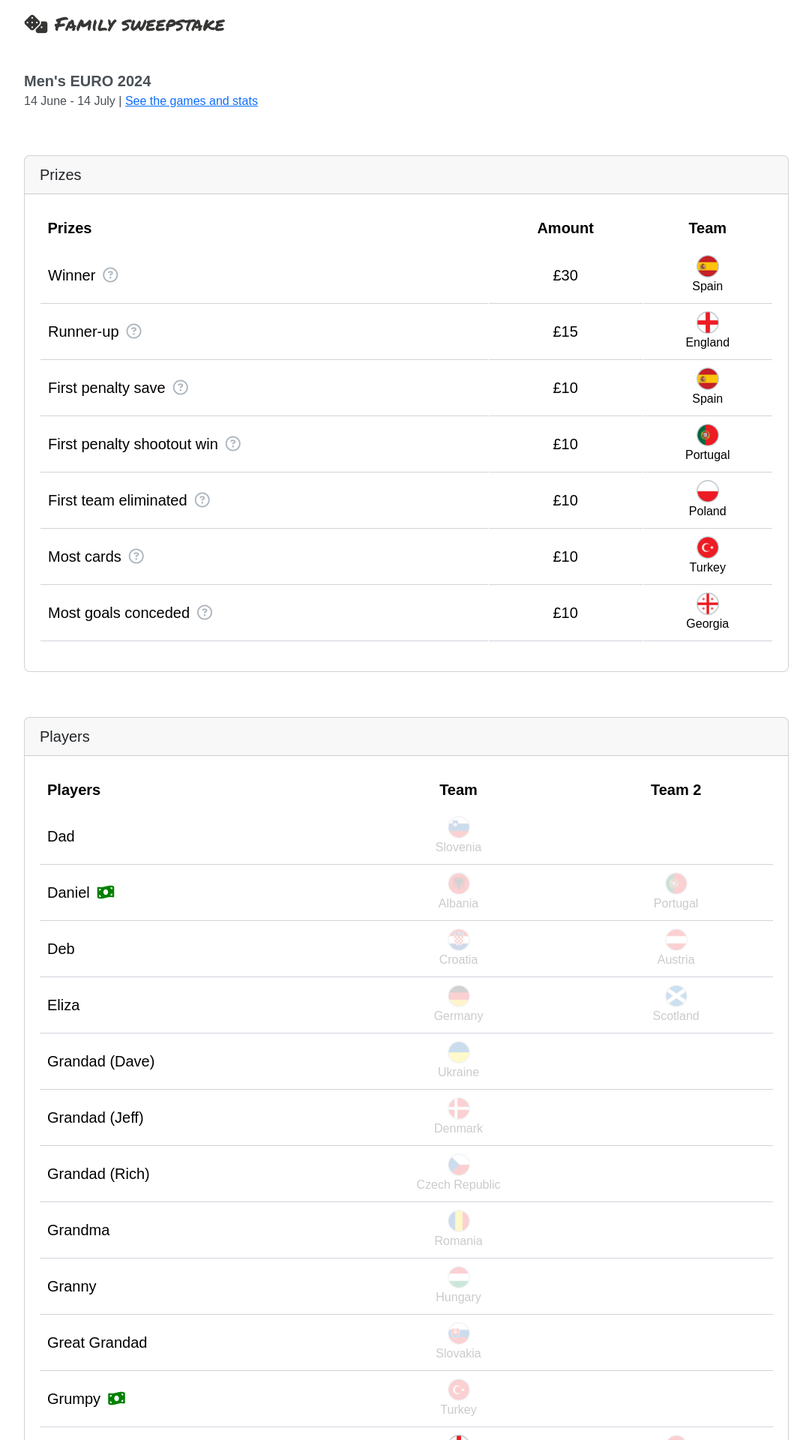
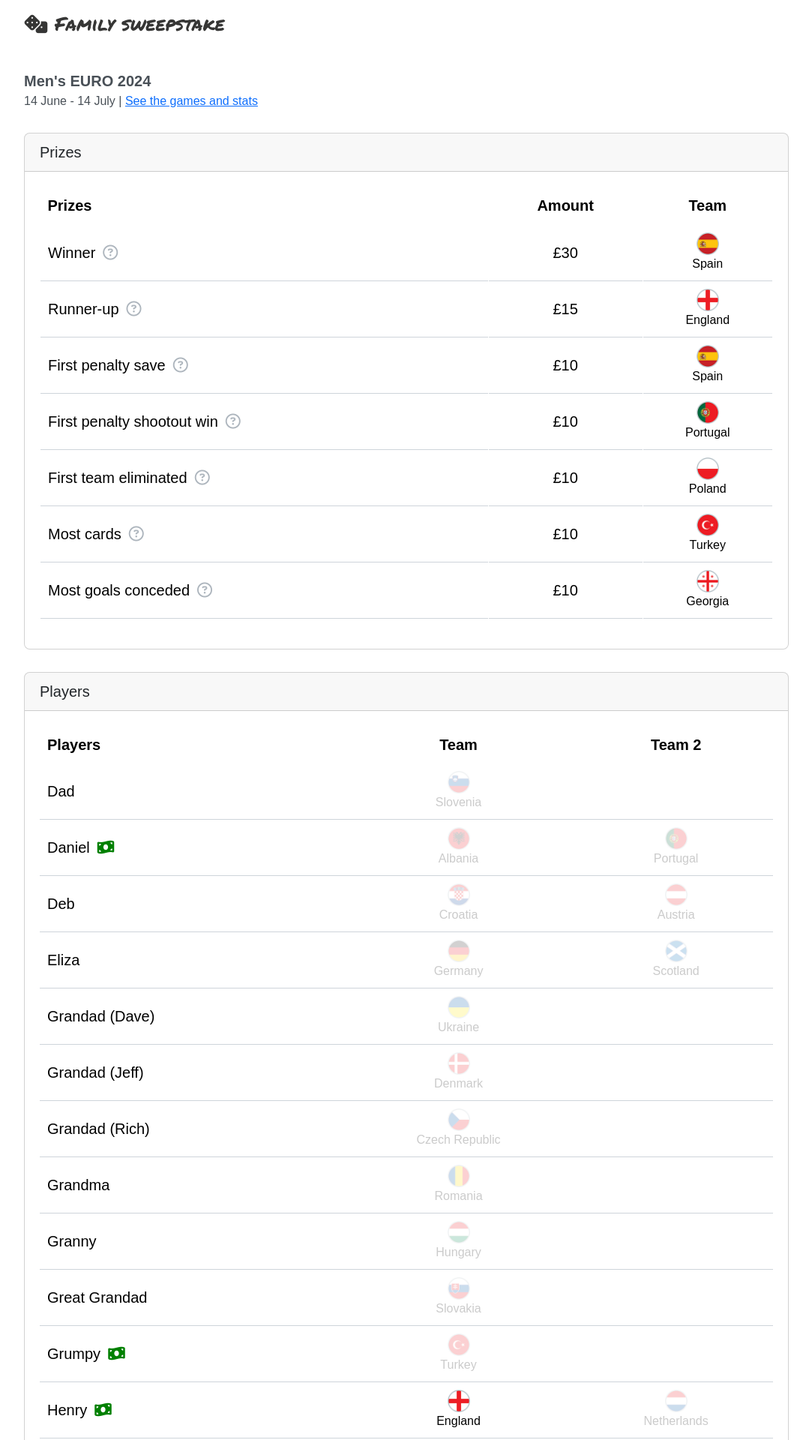
Before and after one commit to jimmyrule/rowells, a Jekyll site: the page built from sweepstake/euro-2024.html, in a window 1280 px wide. Shown: the top 1920 px of the page at 75% size, without its empty margins (98-1181 px from the left). Built offline with Jekyll 4.4.1, drawn with Linux system fonts in a browser that asks for light colours; nearby versions of some CDN libraries; some web fonts are replaced.

Commit message:
Updated card margins

```diff
--- a/sweepstake/euro-2024.html
+++ b/sweepstake/euro-2024.html
@@ -8,7 +8,7 @@ title: Family sweepstake
   <p class="mb-0"><strong>Men's EURO 2024</strong></p>
 	<p class="text-small">14 June - 14 July | <a href="https://www.uefa.com/euro2024/">See the games and stats</a></p>
 
-  <div class="card my-5">
+  <div class="card my-4">
     <div class="card-header">
       Prizes
     </div>
@@ -29,7 +29,7 @@ title: Family sweepstake
     </div>
   </div>
 
-  <div class="card mb-5">
+  <div class="card mb-4">
     <div class="card-header">
       Players
     </div>
--- a/sweepstake/euro-2025.html
+++ b/sweepstake/euro-2025.html
@@ -8,7 +8,7 @@ title: Family sweepstake
   <p class="mb-0"><strong>Women's EURO 2025</strong></p>
 	<p class="text-small">2 - 27 July | <a href="https://www.uefa.com/womenseuro/fixtures-results">See the games and stats</a></p>
 
-  <div class="card my-5">
+  <div class="card my-4">
     <div class="card-header">
       Prizes
     </div>
@@ -29,7 +29,7 @@ title: Family sweepstake
     </div>
   </div>
 
-  <div class="card mb-5">
+  <div class="card mb-4">
     <div class="card-header">
       Players
     </div>
```
